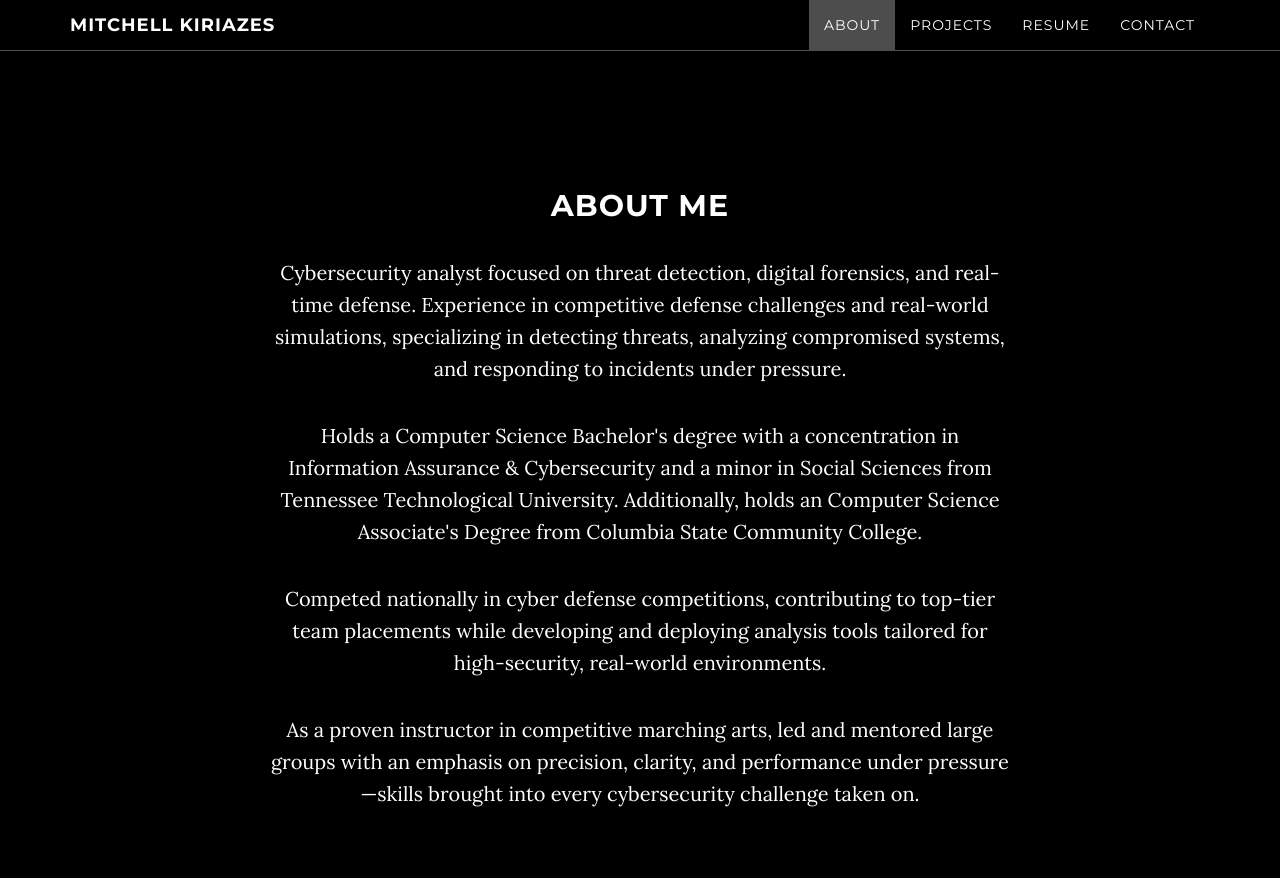
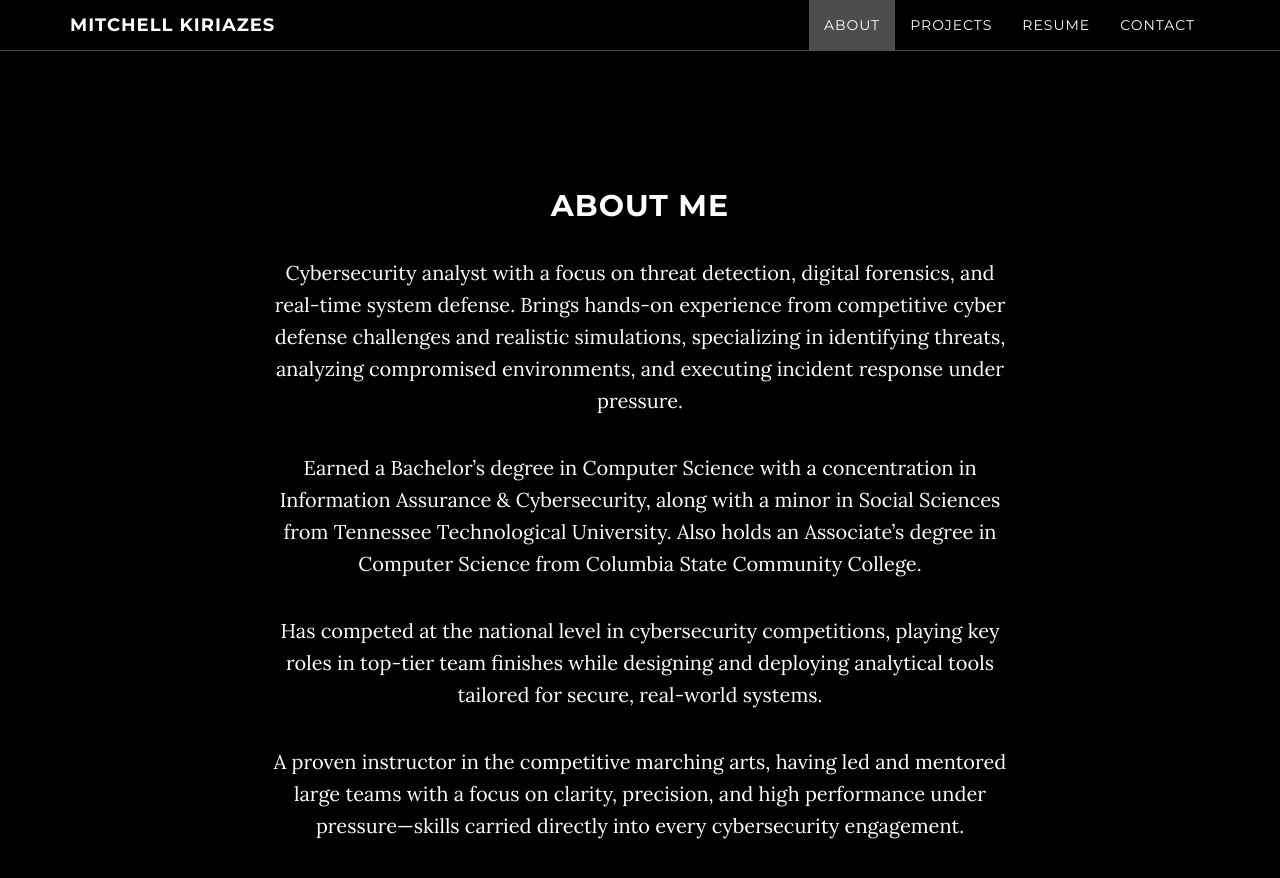
Before and after one commit to M-Kiriazes/M-Kiriazes.github.io, a Jekyll site: the page built from index.html, in a window 1280 px wide and 900 px high, scrolled down 911 px. Shown: the top 878 px of the window. Built offline with Jekyll 4.4.1, drawn with Linux system fonts in a browser that asks for light colours.

Commit message:
Update about.html

```diff
--- a/_includes/about.html
+++ b/_includes/about.html
@@ -3,10 +3,10 @@
     <div class="row">
         <div class="col-lg-8 col-lg-offset-2">
             <h2>About Me</h2>
-            <p>Cybersecurity analyst focused on threat detection, digital forensics, and real-time defense. Experience in competitive defense challenges and real-world simulations, specializing in detecting threats, analyzing compromised systems, and responding to incidents under pressure.</p>
-            <p>Holds a Computer Science Bachelor's degree with a concentration in Information Assurance & Cybersecurity and a minor in Social Sciences from Tennessee Technological University. Additionally, holds an Computer Science Associate's Degree from Columbia State Community College.</p>
-            <p>Competed nationally in cyber defense competitions, contributing to top-tier team placements while developing and deploying analysis tools tailored for high-security, real-world environments.</p>
-            <p>As a proven instructor in competitive marching arts, led and mentored large groups with an emphasis on precision, clarity, and performance under pressure—skills brought into every cybersecurity challenge taken on.</p>
+            <p>Cybersecurity analyst with a focus on threat detection, digital forensics, and real-time system defense. Brings hands-on experience from competitive cyber defense challenges and realistic simulations, specializing in identifying threats, analyzing compromised environments, and executing incident response under pressure.</p>
+            <p>Earned a Bachelor’s degree in Computer Science with a concentration in Information Assurance & Cybersecurity, along with a minor in Social Sciences from Tennessee Technological University. Also holds an Associate’s degree in Computer Science from Columbia State Community College.</p>
+            <p>Has competed at the national level in cybersecurity competitions, playing key roles in top-tier team finishes while designing and deploying analytical tools tailored for secure, real-world systems.</p>
+            <p>A proven instructor in the competitive marching arts, having led and mentored large teams with a focus on clarity, precision, and high performance under pressure—skills carried directly into every cybersecurity engagement.</p>
         </div>
     </div>
 </section>
```
